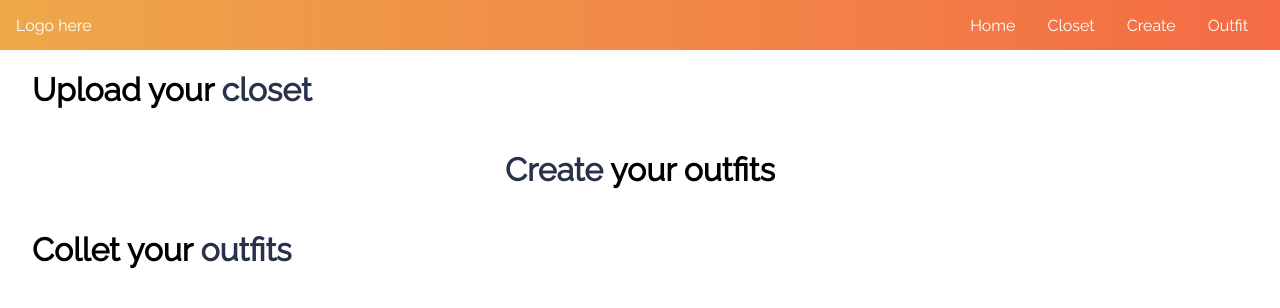
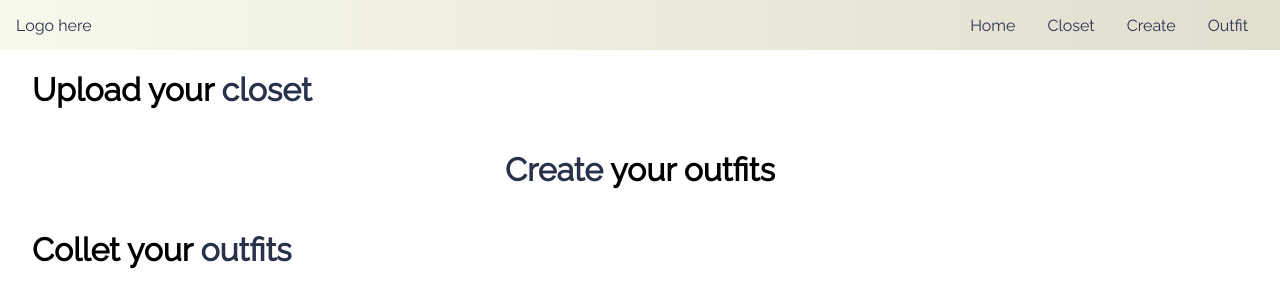
Before and after one commit to AliDabdoub/exjobb-malmoGrupp, a Next.js app in the folder exjobb/: page / in a window 1280 px wide. Shown: the top 308 px of the page. Built offline with nearby package versions, Linux system fonts and the light colour scheme.

Commit message:
changed color in nav

```diff
--- a/exjobb/src/styles/Navbar.module.scss
+++ b/exjobb/src/styles/Navbar.module.scss
@@ -1,14 +1,18 @@
 @import url(https://fonts.googleapis.com/css?family=Raleway);
 
+$base-color: #f8f8ed;
+$accent-light: #e1ddcf;
+$accent-dark: #2a324b;
+$dark-color: black;
 .top__nav {
     display: flex;
     flex-direction: row;
     align-items: center;
     justify-content: space-between;
     background-color: #00BAF0;
-    background: linear-gradient(to left, #f46b45, #eea849);
+    background: linear-gradient(to left, #e1ddcf, #f8f8ed);
     /* W3C, IE 10+/ Edge, Firefox 16+, Chrome 26+, Opera 12+, Safari 7+ */
-    color: #FFF;
+    color: #2a324b;
     height: 50px;
     padding: 1em;
 }
```
